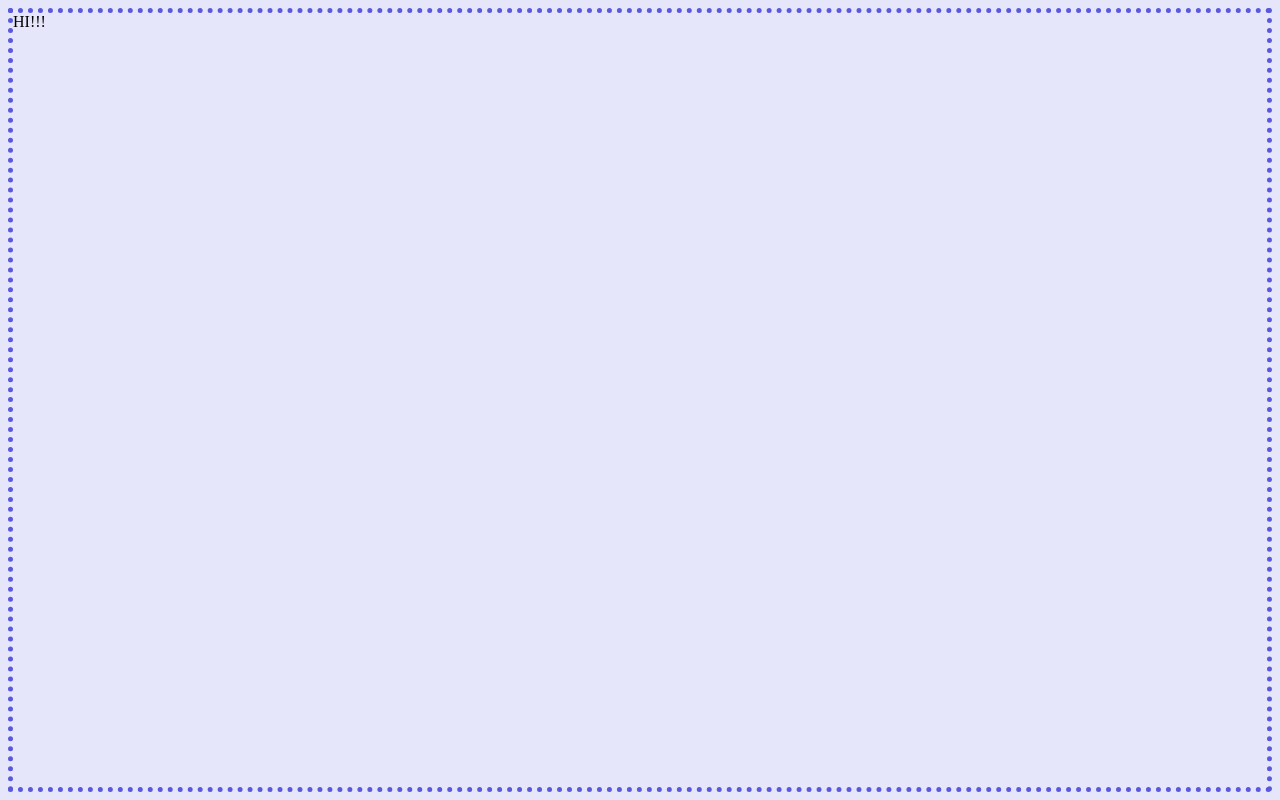
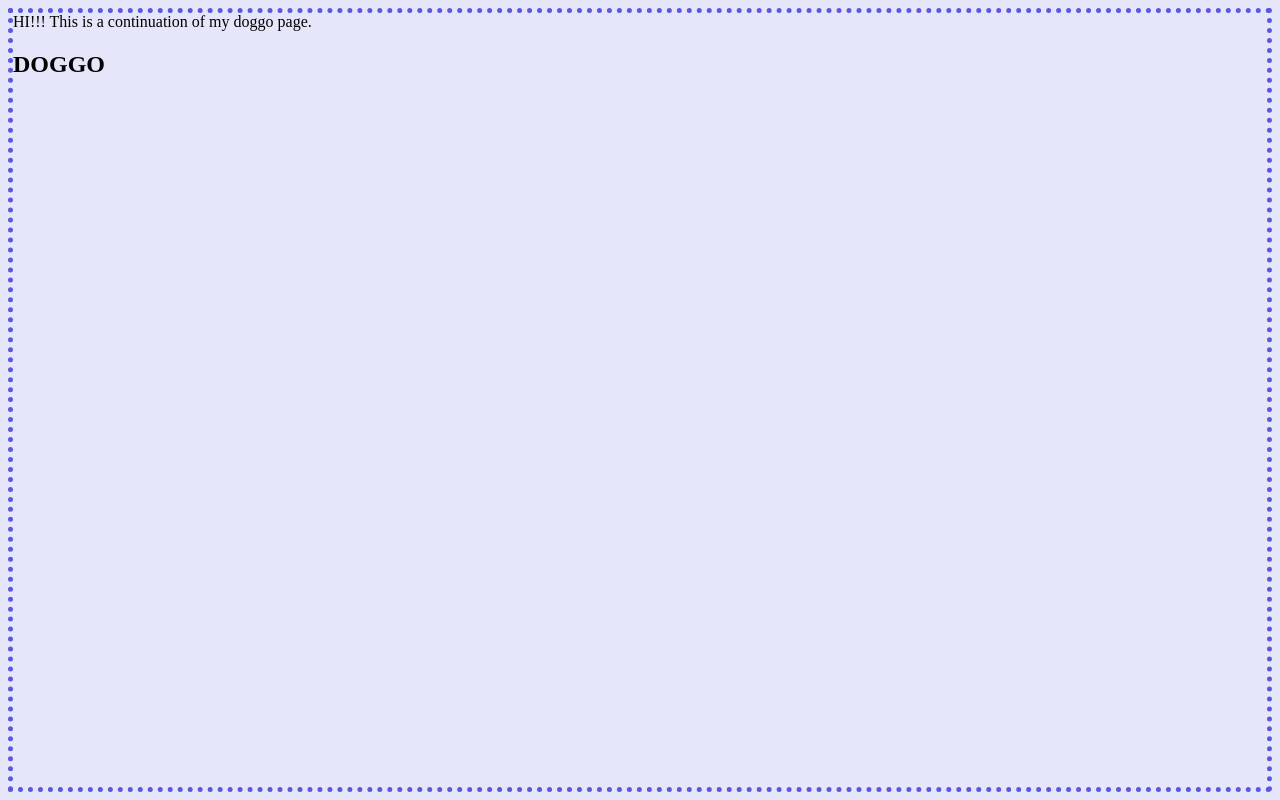
Before and after one commit to mewmewmeww/mehmehmeh, a plain HTML site: page heeheeheee.html in a window 1280 px wide. Drawn offline with Linux system fonts and the light colour scheme.

Commit message:
Update heeheeheee.html

```diff
--- a/heeheeheee.html
+++ b/heeheeheee.html
@@ -6,11 +6,20 @@ body {
 	    border-color:#5959de;
 	    border-width:thick;
 	    Background-color:#E6E6FA;
-      }
+	}
+	#transition {
+		height:50px
+		width: 220px
+		background: #FFFACD
+		transition: height 1s
+	}
+#transition:hover {
+height: 150px;
      }
    </style>
 </head>
 <body>
-<p> HI!!!</p>
+<p> HI!!! This is a continuation of my doggo page.</p>
+<div id= "transition"><h2><font color= black>DOGGO</font></h2></div>
 </body>
 </html>
```
